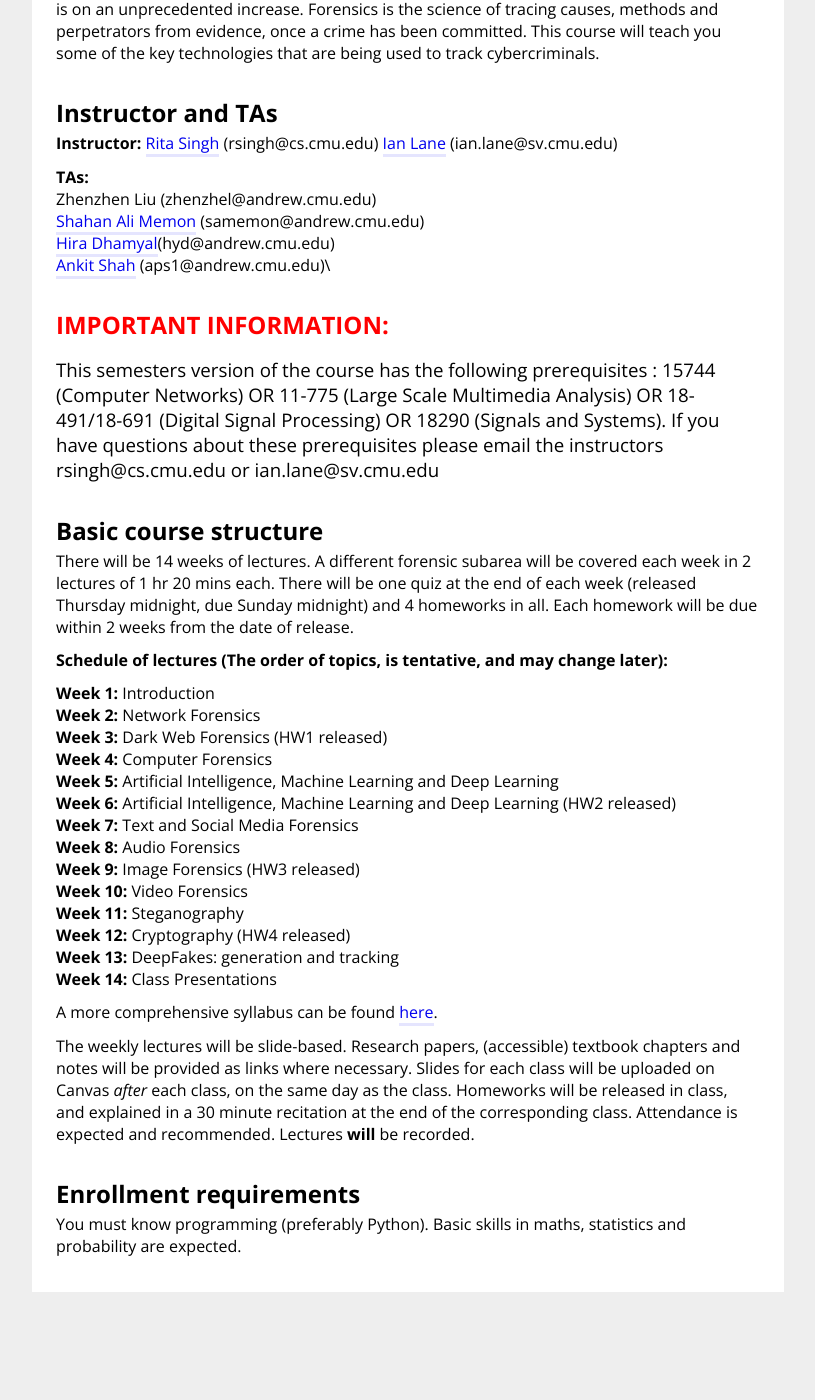
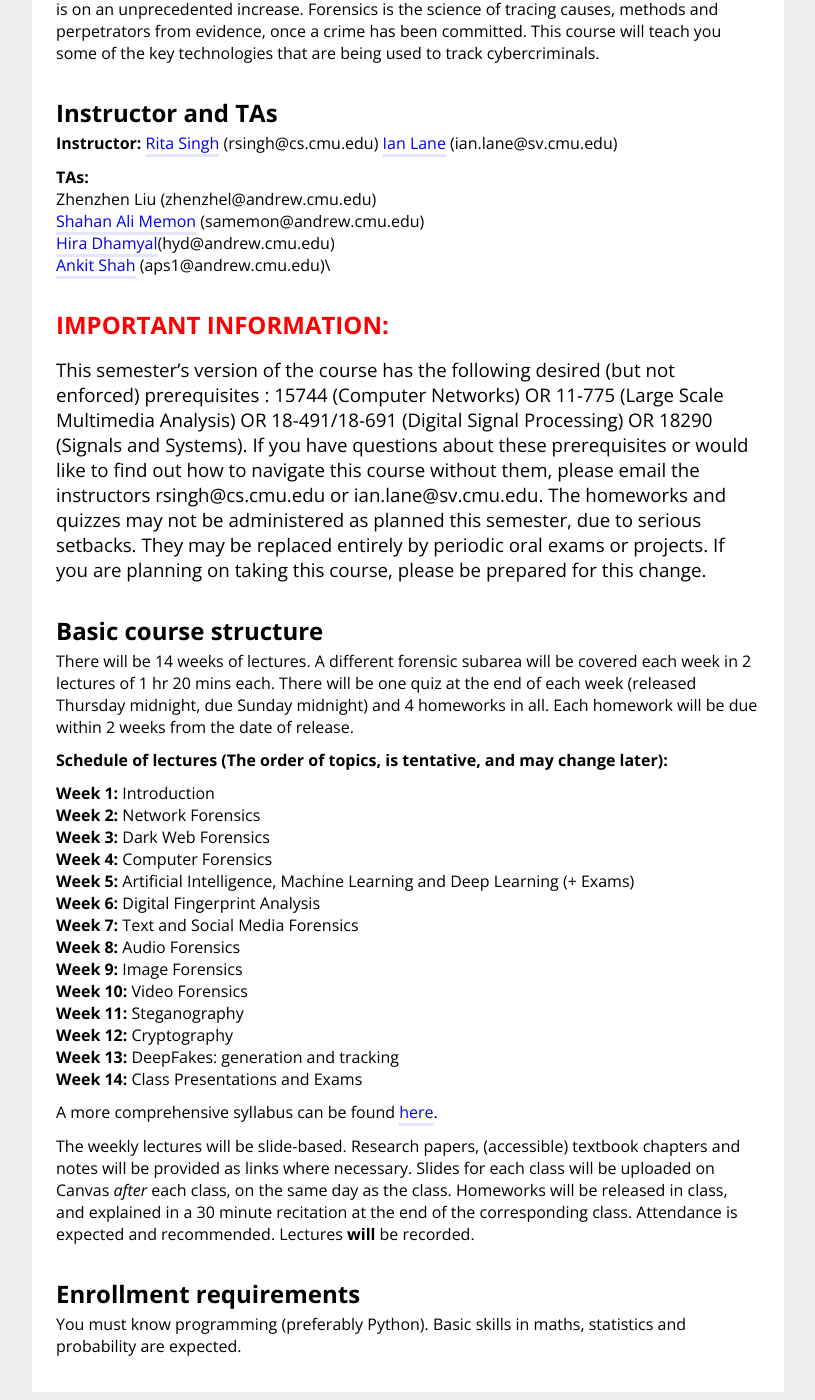
Before and after one commit to forensics-ai/compfor22, a Jekyll site: the page built from index.md, in a window 1280 px wide and 1400 px high, scrolled down 716 px. Shown: the whole window, without its empty margins (232-1047 px from the left). Built offline with Jekyll 4.4.1, drawn with Linux system fonts in a browser that asks for light colours; before the commit the page ends 2016 px from its top, so only the background shows below that.

Commit message:
Update index.md

```diff
--- a/index.md
+++ b/index.md
@@ -36,7 +36,7 @@ With new AI-based technologies that power almost all activities in the digital w
 
 ## <span style="color:red"> IMPORTANT INFORMATION: </span>
 
-### This semesters version of the course has the following prerequisites : 15744 (Computer Networks) OR 11-775 (Large Scale Multimedia Analysis) OR 18-491/18-691 (Digital Signal Processing) OR 18290 (Signals and Systems). If you have questions about these prerequisites please email the instructors rsingh@cs.cmu.edu or ian.lane@sv.cmu.edu
+### This semester's version of the course has the following desired (but not enforced) prerequisites : 15744 (Computer Networks) OR 11-775 (Large Scale Multimedia Analysis) OR 18-491/18-691 (Digital Signal Processing) OR 18290 (Signals and Systems). If you have questions about these prerequisites or would like to find out how to navigate this course without them, please email the instructors rsingh@cs.cmu.edu or ian.lane@sv.cmu.edu. The homeworks and quizzes may not be administered as planned this semester, due to serious setbacks. They may be replaced entirely by periodic oral exams or projects. If you are planning on taking this course, please be prepared for this change.
 
 
 ## Basic course structure
@@ -46,18 +46,18 @@ There will be 14 weeks of lectures. A different forensic subarea will be covered
 
 **Week 1:** Introduction\\
 **Week 2:** Network Forensics\\
-**Week 3:** Dark Web Forensics (HW1 released)\\
+**Week 3:** Dark Web Forensics \\
 **Week 4:** Computer Forensics\\
-**Week 5:** Artificial Intelligence, Machine Learning and Deep Learning\\
-**Week 6:** Artificial Intelligence, Machine Learning and Deep Learning (HW2 released)\\
+**Week 5:** Artificial Intelligence, Machine Learning and Deep Learning (+ Exams)\\
+**Week 6:** Digital Fingerprint Analysis \\
 **Week 7:** Text and Social Media Forensics\\
 **Week 8:** Audio Forensics\\
-**Week 9:** Image Forensics (HW3 released)\\
+**Week 9:** Image Forensics \\
 **Week 10:** Video Forensics\\
 **Week 11:** Steganography\\
-**Week 12:** Cryptography (HW4 released)\\
+**Week 12:** Cryptography \\
 **Week 13:** DeepFakes: generation and tracking\\
-**Week 14:** Class Presentations
+**Week 14:** Class Presentations and Exams
 
 A more comprehensive syllabus can be found [here](https://drive.google.com/file/d/1IXKJdgz4U-E8Pv9wlv_Yqlz9KZqFrS26/view?usp=sharing).
 
```
